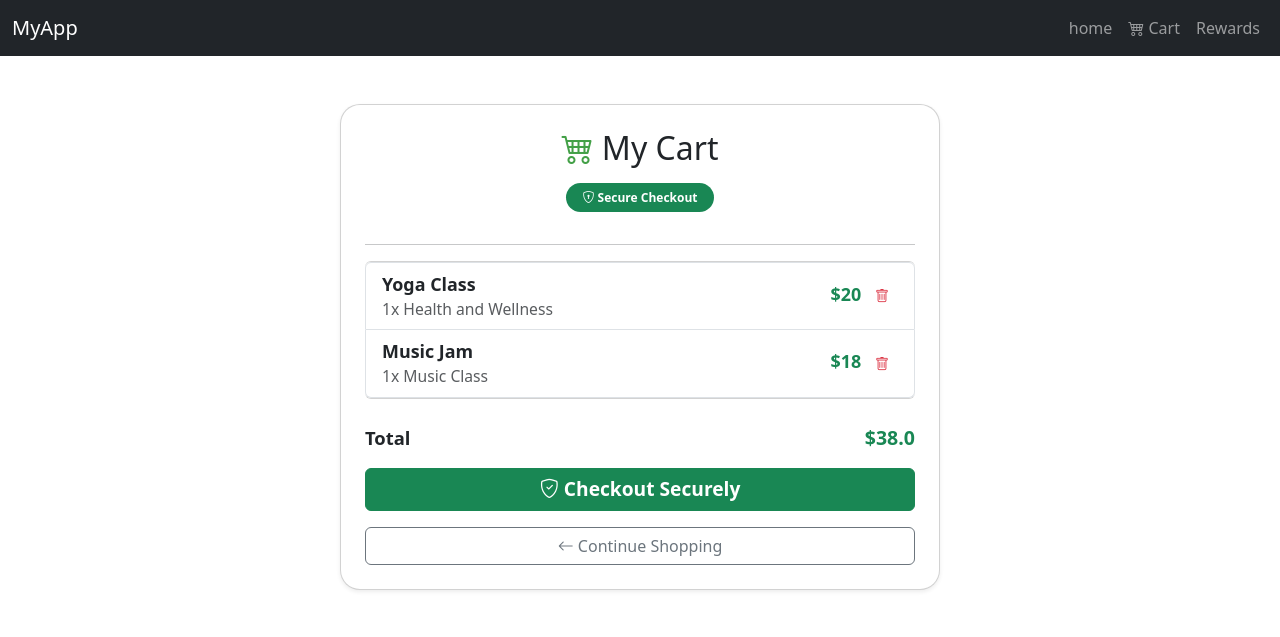
After one commit to alden195/doodlefoodle, a Flask app: page /cart in a window 1280 px wide. The commit adds this page. Shown: the top 637 px of the page. Run offline with Flask 3, Linux system fonts and the light colour scheme; some libraries are stand-ins or nearby versions.

Commit message:
Added Cart Page

```diff
--- a/app.py
+++ b/app.py
@@ -176,5 +176,14 @@ def manual_card_pay():
 
     return render_template("loading.html")
 
+@app.route('/cart')
+def cart():
+    cart_items = [
+        {"id": 1, "name": "Yoga Class", "desc": "1x Health and Wellness", "price": "20"},
+        {"id": 2, "name": "Music Jam", "desc": "1x Music Class", "price": "18"}
+    ]
+    total = sum(float(item['price']) for item in cart_items)
+    return render_template("cart.html", cart_items=cart_items, total=total)
+
 if __name__ == "__main__":
     app.run(debug=True)
--- a/templates/base.html
+++ b/templates/base.html
@@ -4,7 +4,8 @@
     <title>{% block title %}Flask App{% endblock %}</title>
     <!-- Bootstrap 5 CSS CDN -->
 <link href="https://cdn.jsdelivr.net/npm/bootstrap@5.3.3/dist/css/bootstrap.min.css" rel="stylesheet">
-
+    <!-- Bootstrap Icons CDN -->
+<link href="https://cdn.jsdelivr.net/npm/bootstrap-icons@1.11.3/font/bootstrap-icons.css" rel="stylesheet">
 </head>
 <body>
 <nav class="navbar navbar-expand-lg navbar-dark bg-dark">
@@ -21,7 +22,9 @@
         </li>
         <li class="nav-item">
           <!-- FIX: use modal trigger -->
-          <a class="nav-link" href="#" data-bs-toggle="modal" data-bs-target="#cartModal">Cart</a>
+          <a class="nav-link" href="{{ url_for('cart') }}">
+  <i class="bi bi-cart4"></i> Cart
+</a>
         </li>
         <li class="nav-item">
   <a class="nav-link" href="{{ url_for('rewards') }}">Rewards</a>
--- /dev/null
+++ b/templates/cart.html
@@ -0,0 +1,58 @@
+{% extends "base.html" %}
+{% block content %}
+<div class="container py-5">
+  <div class="card shadow-sm p-4" style="border-radius:20px; max-width: 600px; margin:auto;">
+    <h2 class="fw-light mb-3 text-center">
+      <i class="bi bi-cart4" style="color:#43a047"></i> My Cart
+    </h2>
+      <!-- SECURITY BADGE HERE -->
+    <div class="mb-3 text-center">
+      <span class="badge rounded-pill bg-success px-3 py-2">
+        <i class="bi bi-shield-lock"></i> Secure Checkout
+      </span>
+    </div>
+    <hr>
+    {% if cart_items %}
+      <ul class="list-group mb-4">
+        {% for item in cart_items %}
+        <li class="list-group-item d-flex align-items-center justify-content-between" style="font-size:1.12rem;">
+          <div>
+            <span class="fw-bold">{{ item.name }}</span>
+            <small class="text-muted d-block">{{ item.desc }}</small>
+          </div>
+          <div>
+            <span class="text-success fw-bold">${{ item.price }}</span>
+            <button type="button" class="btn btn-link btn-sm text-danger" onclick="removeItem('{{ item.id }}')">
+              <i class="bi bi-trash"></i>
+            </button>
+          </div>
+        </li>
+        {% endfor %}
+      </ul>
+      <div class="d-flex justify-content-between align-items-center mb-3">
+        <span class="fw-bold" style="font-size:1.15rem;">Total</span>
+        <span class="fw-bold text-success" style="font-size:1.22rem;">${{ total }}</span>
+      </div>
+      <button class="btn btn-success w-100" style="font-size:1.2rem; font-weight:600;" data-bs-toggle="modal" data-bs-target="#cartModal">
+        <i class="bi bi-shield-check"></i> Checkout Securely
+      </button>
+    {% else %}
+      <div class="alert alert-info text-center">
+        <i class="bi bi-info-circle"></i> Your cart is empty.
+      </div>
+    {% endif %}
+    <a href="{{ url_for('home') }}" class="btn btn-outline-secondary w-100 mt-3">
+      <i class="bi bi-arrow-left"></i> Continue Shopping
+    </a>
+  </div>
+</div>
+<!-- Include the payment modal here for a smooth UX -->
+{% include 'cart_modal.html' %}
+<script>
+function removeItem(itemId) {
+  // You can implement AJAX call here to remove the item and refresh the cart
+  // For now, simple alert (replace with real functionality)
+  alert('Remove item: ' + itemId);
+}
+</script>
+{% endblock %}
```
